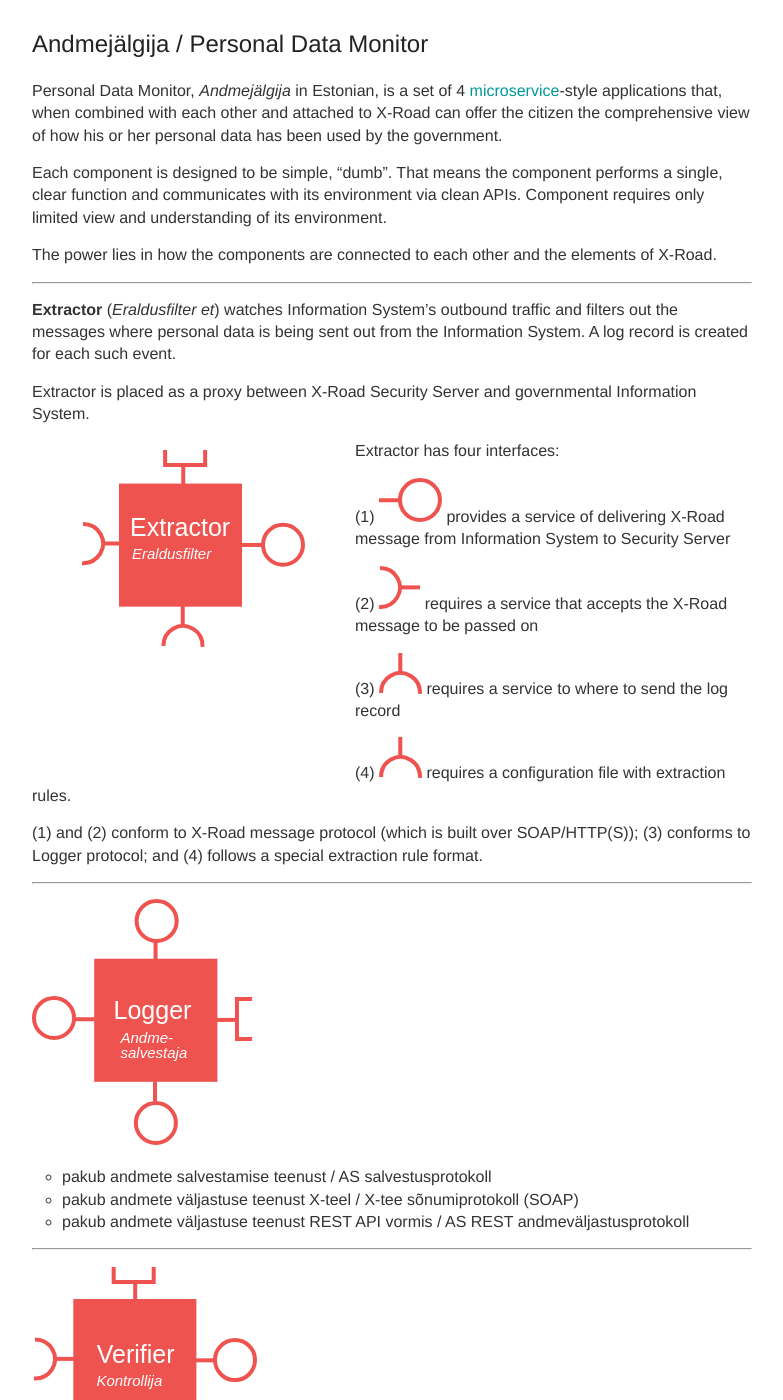
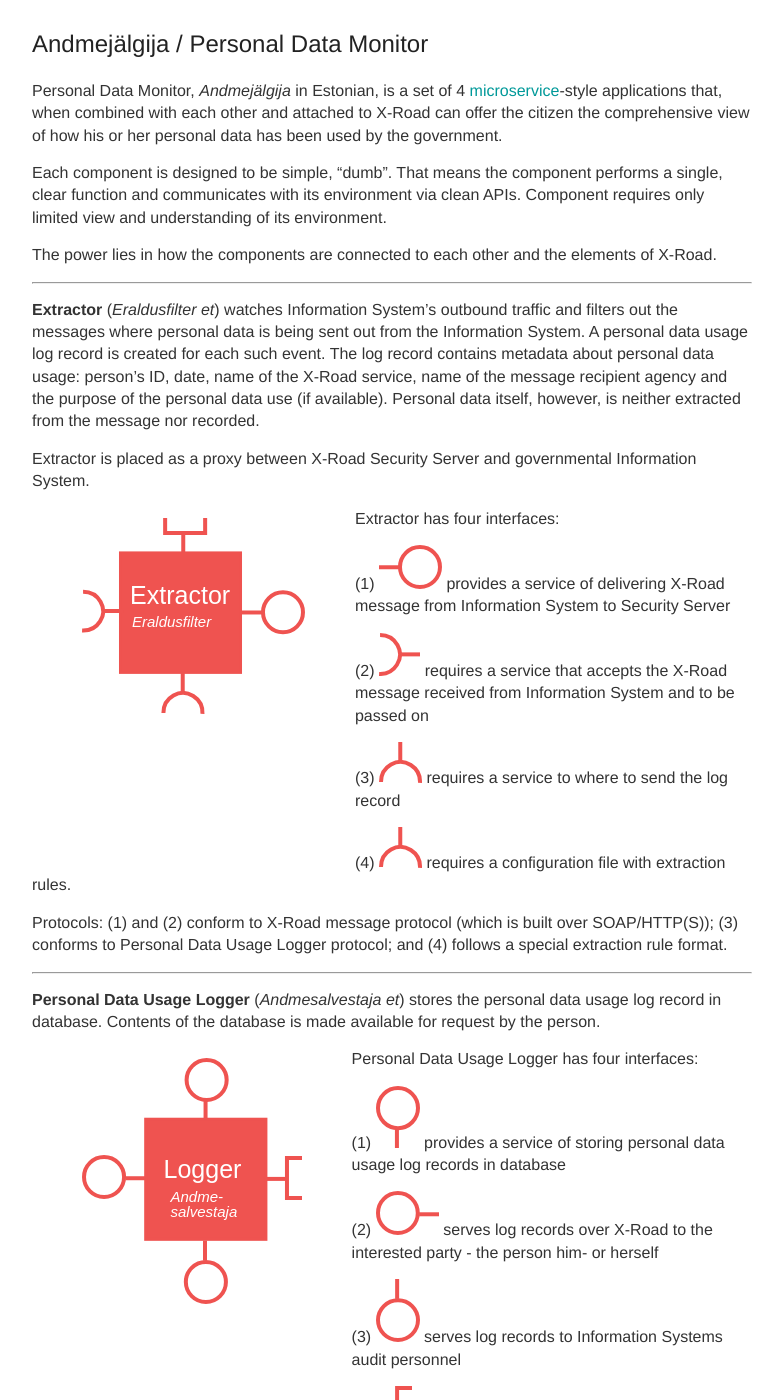
Before and after one commit to e-gov/AJ, a Jekyll site: the page built from _posts/2015-1-1-Presentation.md, in a window 1280 px wide and 1400 px high. Shown: the whole window, without its empty margins (248-1031 px from the left). Built offline with Jekyll 4.4.1, drawn with Linux system fonts in a browser that asks for light colours; Markdown is read by kramdown in place of the engine named in the settings; some of the changed text lies outside the part shown.

Commit message:
Update 2015-1-1-Presentation.md

```diff
--- a/_posts/2015-1-1-Presentation.md
+++ b/_posts/2015-1-1-Presentation.md
@@ -10,31 +10,40 @@
 The power lies in how the components are connected to each other and the elements of X-Road.
 
 ---
-**Extractor** (*Eraldusfilter* *et*) watches Information System's outbound traffic and filters out the messages where personal data is being sent out from the Information System. A log record is created for each such event.
+**Extractor** (*Eraldusfilter* *et*) watches Information System's outbound traffic and filters out the messages where personal data is being sent out from the Information System. A personal data usage log record is created for each such event. The log record contains metadata about personal data usage: person's ID, date, name of the X-Road service, name of the message recipient agency and the purpose of the personal data use (if available). Personal data itself, however, is neither extracted from the message nor recorded.
 
 Extractor is placed as a proxy between X-Road Security Server and governmental Information System.
 
-<img style='float:left; margin: 10px 50px 120px 50px;' src='{{ site.url }}/img/Extractor.svg'>
+<img style='float:left; margin: 10px 50px 140px 50px;' src='{{ site.url }}/img/Extractor.svg'>
 
 Extractor has four interfaces:
 
 (1) <img style='display: inline-block;' src='{{ site.url }}/img/ProvidesRIGHT.svg'> provides a service of delivering X-Road message from Information System to Security Server
 
-(2) <img style='display: inline-block;' src='{{ site.url }}/img/RequiresLEFT.svg'> requires a service that accepts the X-Road message to be passed on
+(2) <img style='display: inline-block;' src='{{ site.url }}/img/RequiresLEFT.svg'> requires a service that accepts the X-Road message received from Information System and to be passed on
 
 (3) <img style='display: inline-block;' src='{{ site.url }}/img/RequiresDOWN.svg'> requires a service to where to send the log record
 
 (4) <img style='display: inline-block;' src='{{ site.url }}/img/RequiresDOWN.svg'> requires a configuration file with extraction rules.
 
-(1) and (2) conform to X-Road message protocol (which is built over SOAP/HTTP(S)); (3) conforms to Logger protocol; and (4) follows a special extraction rule format.
+Protocols: (1) and (2) conform to X-Road message protocol (which is built over SOAP/HTTP(S)); (3) conforms to Personal Data Usage Logger protocol; and (4) follows a special extraction rule format.
 
 ---
+**Personal Data Usage Logger** (*Andmesalvestaja* *et*) stores the personal data usage log record in database. Contents of the database is made available for request by the person.
 
-<img src='{{ site.url }}/img/Logger.svg'>
+<img style='float:left; margin: 10px 50px 140px 50px;'  src='{{ site.url }}/img/Logger.svg'>
 
-- pakub andmete salvestamise teenust / AS salvestusprotokoll
-- pakub andmete väljastuse teenust X-teel / X-tee sõnumiprotokoll (SOAP)
-- pakub andmete väljastuse teenust REST API vormis / AS REST andmeväljastusprotokoll
+Personal Data Usage Logger has four interfaces:
+
+(1) <img style='display: inline-block;' src='{{ site.url }}/img/ProvidesUP.svg'> provides a service of storing personal data usage log records in database
+
+(2) <img style='display: inline-block;' src='{{ site.url }}/img/ProvidesLEFT.svg'> serves log records over X-Road to the interested party - the person him- or herself
+
+(3) <img style='display: inline-block;' src='{{ site.url }}/img/ProvidesDOWN.svg'> serves log records to Information Systems audit personnel
+
+(4) <img style='display: inline-block;' src='{{ site.url }}/img/RequiresRIGHT.svg'> requires a configuration file that sets storage parameters.
+
+Protocols: (1) conforms to Personal Data Usage Logger protocol; (2) conforms to X-Road message protocol (which is built over SOAP/HTTP(S)); (3) is a RESTful API.
 
 ---
 
```
